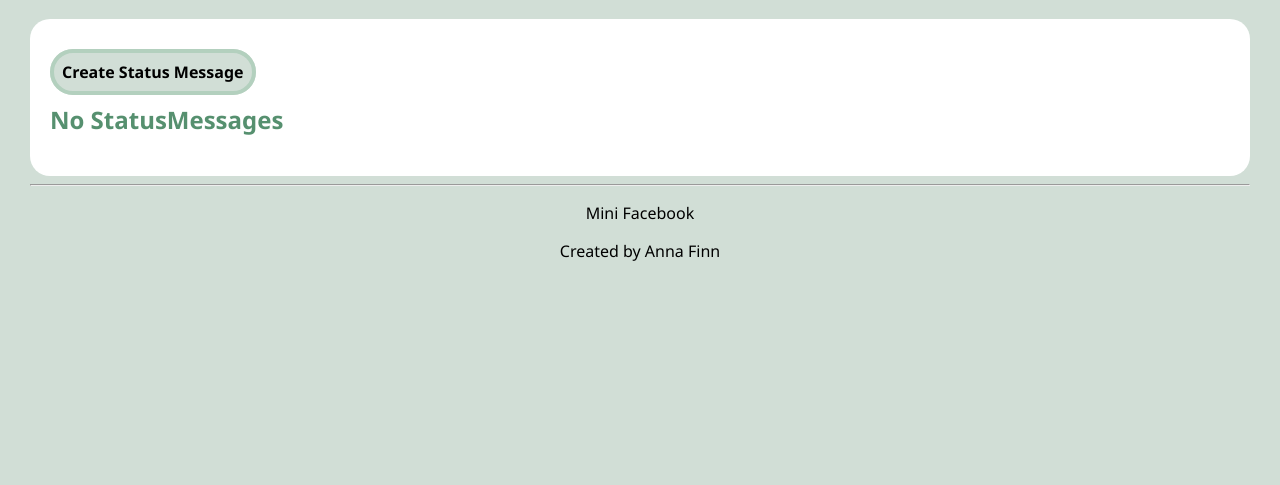
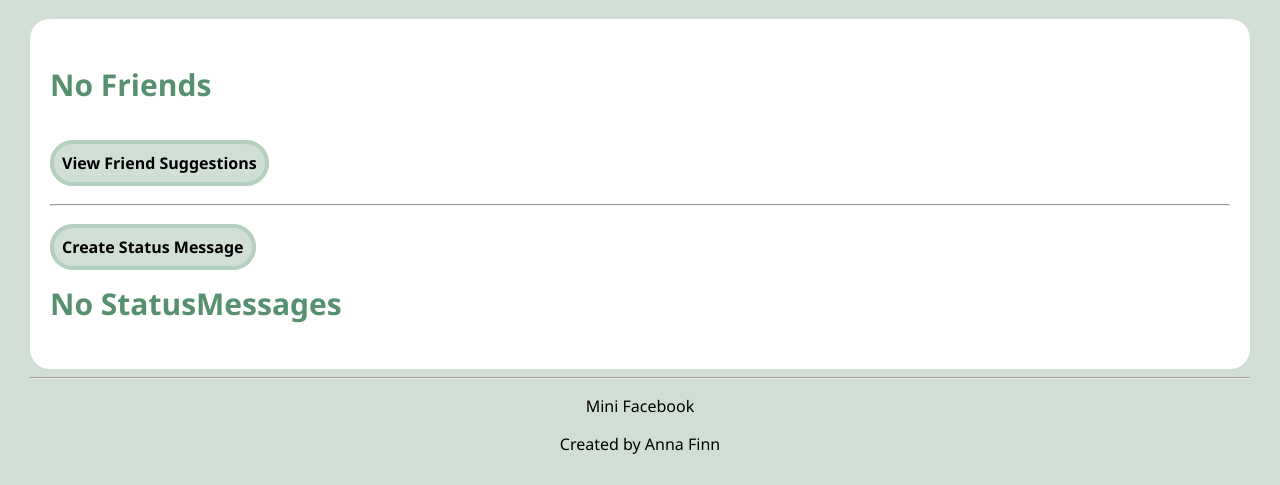
Before and after one commit to afinn12/cs412, a Django app: page /mini_fb/profile/8 in a window 1280 px wide. Shown: the part 528-1013 px from the top of the page. Before the commit the page ends 789 px from the top, so only its background shows below. Run offline with Django 4.2, Linux system fonts and the light colour scheme; data comes from the database, SQL or seed files in the repository; both versions use the stored data as it was after the commit.

Commit message:
friends working

```diff
--- a/mini_fb/admin.py
+++ b/mini_fb/admin.py
@@ -1,8 +1,9 @@
 from django.contrib import admin
 
 # Register your models here.
-from .models import Profile, StatusMessage, Image
+from .models import Profile, StatusMessage, Image, Friend
 
 admin.site.register(Profile)
 admin.site.register(StatusMessage)
 admin.site.register(Image)
+admin.site.register(Friend)
--- a/mini_fb/models.py
+++ b/mini_fb/models.py
@@ -21,6 +21,57 @@ class Profile(models.Model):
         '''Return all of the statusmessages about this profile.'''
         statusmessages = StatusMessage.objects.filter(profile=self)
         return statusmessages
+
+    def get_friends(self):
+        '''Return a list of profiles that are friends with this profile.'''
+
+        # Retrieve Friend instances where this profile is either profile1 or profile2
+        profile1 = Friend.objects.filter(profile1=self)
+        profile2 = Friend.objects.filter(profile2=self)
+
+        # Collect all the friend profiles (either from profile1 or profile2)
+        friend_profiles = [
+            friend.profile2 for friend in profile1
+        ] + [
+            friend.profile1 for friend in profile2
+        ]
+
+        return friend_profiles
+
+    def add_friend(self, other):
+        """Add a friendship if it doesn't already exist and is not self-friending."""
+        if self == other:
+            raise ValueError("You cannot add yourself as a friend.")
+
+        existing = Friend.objects.filter(
+            profile1=self, profile2=other
+        ) | Friend.objects.filter(
+            profile1=other, profile2=self
+        )
+
+        if existing:
+            raise ValueError("Friendship already exists.")
+
+        # Create the new Friend relationship
+        Friend.objects.create(profile1=self, profile2=other)
+
+    def get_friend_suggestions(self):
+        '''Return a list of possible friends for this profile.'''
+        # Get all friends of the current profile
+        friends1 = Friend.objects.filter(profile1=self).values_list('profile2', flat=True)
+        friends2 = Friend.objects.filter(profile2=self).values_list('profile1', flat=True)
+
+        friends = list(friends1) + list(friends2)
+
+        # Get all profiles that are not friends and not the current profile
+        friend_suggestions = Profile.objects.exclude(
+            id__in=friends  # Exclude current friends
+        ).exclude(
+            id=self.id      # Exclude the current profile
+        )
+
+        return friend_suggestions
+
 
     def get_absolute_url(self):
         '''Return the URL that will display an instance of this object.'''
@@ -51,6 +102,8 @@ class StatusMessage(models.Model):
         return reverse('profile', kwargs={'pk': self.profile.pk})
 
 class Image(models.Model):
+    '''Encapsulate the idea of an Image on a StatusMessage.'''
+
     status = models.ForeignKey("StatusMessage", on_delete=models.CASCADE)
     image_file = models.ImageField(blank=True)
     timestamp = models.DateTimeField(auto_now=True)
@@ -58,3 +111,19 @@ class Image(models.Model):
     def __str__(self):
         '''Return a string representation of this Image object.'''
         return f'{self.image_file}'
+
+class Friend(models.Model):
+    '''Encapsulate the idea of a friendship between two Profiles.'''
+
+    profile1 = models.ForeignKey("Profile", on_delete=models.CASCADE, related_name="profile1")
+    profile2 = models.ForeignKey("Profile", on_delete=models.CASCADE, related_name="profile2")
+    timestamp = models.DateTimeField(auto_now_add=True)
+
+
+    def __str__(self):
+        '''Return a string representation of this Friend object.'''
+        return f'{self.profile1.first} {self.profile1.last} & {self.profile2.first} {self.profile2.last}'
+
+    def get_absolute_url(self):
+        '''Return the URL that will display an instance of this object.'''
+        return reverse('friendship_detail', kwargs={'pk': self.pk})
--- a/mini_fb/templates/mini_fb/show_profile.html
+++ b/mini_fb/templates/mini_fb/show_profile.html
@@ -1,5 +1,5 @@
-<!-- templates/show_all_profiles.html -->
-<!-- mini_fb/templates/mini_fb/show_all_profiles.html -->
+<!-- templates/show_profile.html -->
+<!-- mini_fb/templates/mini_fb/show_profile.html -->
 
 {% extends 'mini_fb/base.html' %}
 {% block content %}
@@ -13,9 +13,28 @@
             </div>
 </main>
 
-<!-- show the StatusMessages -->
+<!-- show the Friends and StatusMessages -->
 <div class="box">
+    {% if profile.get_friends %}
+    <h2>Friends</h2>
+    <div class="box2" style="display: flex; flex-wrap: wrap">
+        {% for f in profile.get_friends %}
+            <div class="box3">
+                <a href="{% url 'profile' f.pk %}" style="text-decoration: none; display: flex; flex-direction: column;">
+                    <img class="post-img" src="{{ f.image_url }}" alt="{{ f.first }}'s Proflie Picture">
+                    <strong style="color: black;">{{ f.first }} {{ f.last }}</strong>
+                </a>
+            </div>
+        {% endfor %}
+    </div>
+    {% else %}
+        <h2>No Friends</h2>
+    {% endif %}
     <br>
+
+    <a class="status-button" href="{% url 'friend_suggestions' profile.pk %}">View Friend Suggestions</a>
+    <br><br><hr><br>
+
     <a class="status-button" href="{% url 'create_status' profile.pk %}">Create Status Message</a>
     {% if profile.get_statusmessages %}
         <h2>Status Messages</h2>
--- a/mini_fb/urls.py
+++ b/mini_fb/urls.py
@@ -3,7 +3,7 @@
 ## define the URLs for this app
 
 from django.urls import path
-from .views import ShowAllProfiles, ProfileView, CreateProfileView, CreateStatusMessageView, UpdateProfileView, DeleteStatusMessageView, UpdateStatusView # our view class definition
+from .views import ShowAllProfiles, ProfileView, CreateProfileView, CreateStatusMessageView, UpdateProfileView, DeleteStatusMessageView, UpdateStatusView, CreateFriendView, ShowFriendSuggestionsView # our view class definition
 
 # define a list of valid URL patterns:
 urlpatterns = [
@@ -20,4 +20,6 @@ urlpatterns = [
     path(r'status/<int:pk>/delete', DeleteStatusMessageView.as_view(), name='delete_status'),
     path(r'status/<int:pk>/delete', DeleteStatusMessageView.as_view(), name='delete_status'),
     path(r'status/<int:pk>/update', UpdateStatusView.as_view(), name='update_status'),
+    path('profile/<int:pk>/add_friend/<int:other_pk>/', CreateFriendView.as_view(), name='add_friend'),
+    path('profile/<int:pk>/friend_suggestions/', ShowFriendSuggestionsView.as_view(), name='friend_suggestions'),
 ]
--- a/mini_fb/views.py
+++ b/mini_fb/views.py
@@ -3,8 +3,9 @@
 # Define the views for the mini_fb app:
 #from django.shortcuts import render
 from .models import Profile, Image
-from django.views.generic import ListView, DetailView, CreateView
+from django.views.generic import View, ListView, DetailView, CreateView
 from django.urls import reverse
+from django.shortcuts import redirect
 from typing import Any
 from .forms import * ## import the forms (e.g., CreateStatusMessageForm)
 from django.views.generic.edit import UpdateView ## add UpdateView to list of imports
@@ -161,3 +162,32 @@ class UpdateStatusView(UpdateView):
             image.save()
 
         return super().form_valid(form)
+
+
+class CreateFriendView(View):
+    def dispatch(self, request, *args, **kwargs):
+        profile_pk = kwargs.get('pk')
+        other_profile_pk = kwargs.get('other_pk')
+
+        try:
+            profile = Profile.objects.get(pk=profile_pk)
+            other_profile = Profile.objects.get(pk=other_profile_pk)
+        except Profile.DoesNotExist:
+            raise ValueError("Profile does not exist")
+
+        # Call the add_friend method
+        profile.add_friend(other_profile)
+
+        # Redirect back to the profile page
+        return redirect('profile', pk=profile_pk)
+
+
+class ShowFriendSuggestionsView(DetailView):
+    model = Profile
+    template_name = 'mini_fb/friend_suggestions.html'
+    context_object_name = 'profile'  # This is the context variable you'll use in the template
+
+    def get_context_data(self, **kwargs):
+        context = super().get_context_data(**kwargs)
+        context['friend_suggestions'] = self.object.get_friend_suggestions()  # Add friend suggestions to context
+        return context
--- a/static/mini_fb.css
+++ b/static/mini_fb.css
@@ -17,6 +17,10 @@ h1, h2, h3 {
 
 h1 {
     font-size: 50px;
+}
+
+h2 {
+    font-size: 30px;
 }
 
 p {
```
Also changed, not shown: mini_fb/templates/mini_fb/friend_suggestions.html (added, +28 -0 lines), db.sqlite3, mini_fb/migrations/0004_rename_image_file_image__file_friend.py (added), mini_fb/migrations/0005_rename__file_image_image_file.py (added).
